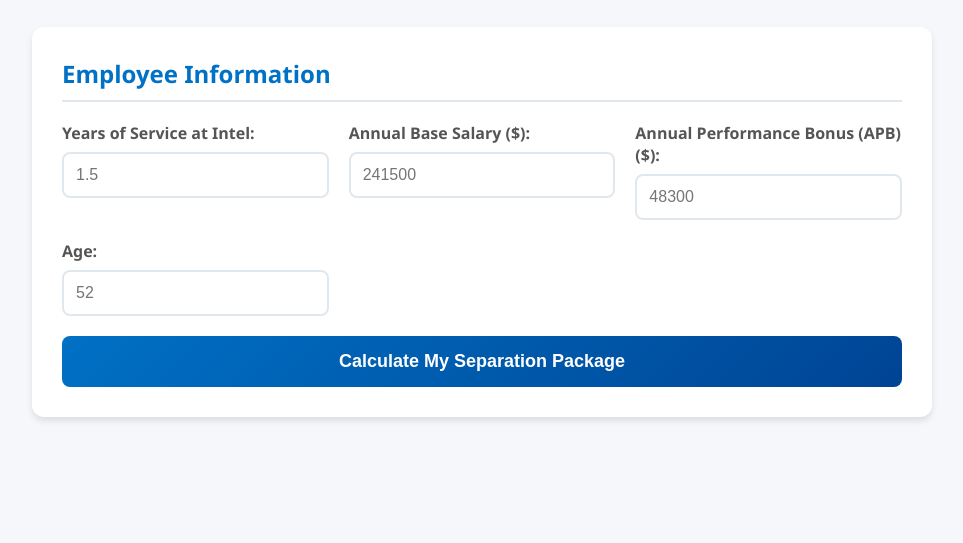
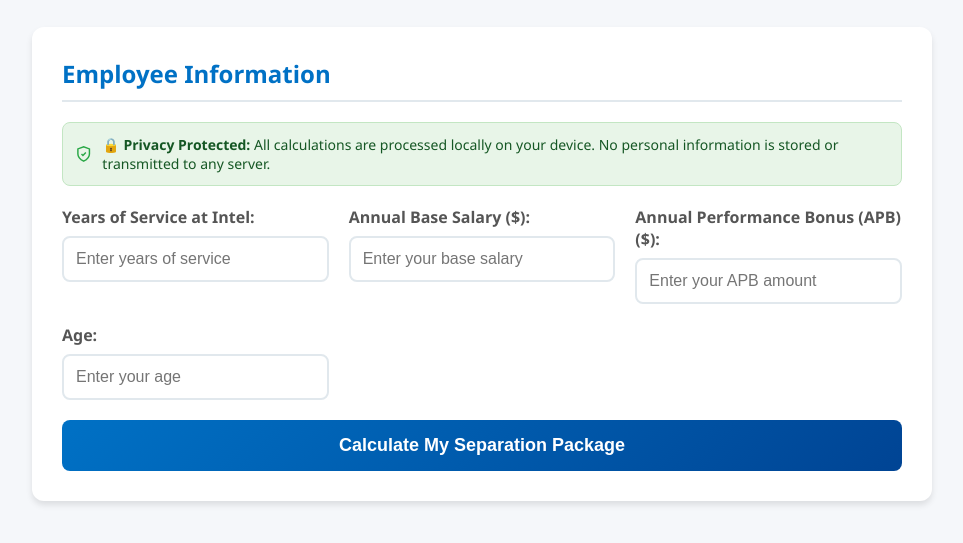
Before and after one commit to davischr2/intel-separation-calculator, a plain HTML site: page index.html in a window 1280 px wide. Shown: the part 165-708 px from the top of the page, without its empty margins (158-1121 px from the left). Drawn offline with Linux system fonts and the light colour scheme.

Commit message:
Update index.html

```diff
--- a/index.html
+++ b/index.html
@@ -223,22 +223,33 @@
 
     <div class="input-section">
         <h2>Employee Information</h2>
+
+        <div style="background: #e8f5e8; border: 1px solid #c3e6c3; border-radius: 8px; padding: 12px; margin-bottom: 20px; display: flex; align-items: center; gap: 10px;">
+            <svg width="20" height="20" viewBox="0 0 24 24" fill="none" stroke="#28a745" stroke-width="2">
+                <path d="M12 22s8-4 8-10V5l-8-3-8 3v7c0 6 8 10 8 10z"></path>
+                <path d="M9 12l2 2 4-4"></path>
+            </svg>
+            <div style="color: #155724; font-size: 14px;">
+                <strong>🔒 Privacy Protected:</strong> All calculations are processed locally on your device. No personal information is stored or transmitted to any server.
+            </div>
+        </div>
+
         <div class="input-group">
             <div class="field">
                 <label for="yearsService">Years of Service at Intel:</label>
-                <input type="number" id="yearsService" min="0" max="50" step="0.1" placeholder="1.5">
+                <input type="number" id="yearsService" min="0" max="50" step="0.1" placeholder="Enter years of service">
             </div>
             <div class="field">
                 <label for="baseSalary">Annual Base Salary ($):</label>
-                <input type="number" id="baseSalary" min="0" step="1000" placeholder="241500">
+                <input type="number" id="baseSalary" min="0" step="1000" placeholder="Enter your base salary">
             </div>
             <div class="field">
                 <label for="apbAmount">Annual Performance Bonus (APB) ($):</label>
-                <input type="number" id="apbAmount" min="0" step="100" placeholder="48300">
+                <input type="number" id="apbAmount" min="0" step="100" placeholder="Enter your APB amount">
             </div>
             <div class="field">
                 <label for="age">Age:</label>
-                <input type="number" id="age" min="18" max="80" placeholder="52">
+                <input type="number" id="age" min="18" max="80" placeholder="Enter your age">
             </div>
         </div>
         <button class="calculate-btn" onclick="calculateSeparation()">Calculate My Separation Package</button>
@@ -304,7 +315,7 @@
             <ul>
                 <li><strong>Sign SARA:</strong> Within 45 days of receipt (required for separation pay and APB)</li>
                 <li><strong>COBRA Enrollment:</strong> Within 60 days after coverage ends (required for Intel-paid premiums)</li>
-                <li><strong>LHH Registration:</strong> Within 90 days of separation (services forfeited if not initiated)</li>
+                <li><strong>LHH Registration:</strong> Within 90 days of separation (services forfeited if not initiated) - Register at <a href="https://register.lhh.com/" target="_blank" style="color: #0071c5; text-decoration: none;">https://register.lhh.com/</a></li>
                 <li><strong>Equipment Return:</strong> By termination date</li>
             </ul>
         </div>
@@ -315,6 +326,7 @@
                 <li><strong>AskHR:</strong> 1-800-238-0486</li>
                 <li><strong>Workforce Transition Services:</strong> workforce.transition.services.gam@intel.com</li>
                 <li><strong>LHH Career Services:</strong> 1-888-224-4120 or careerservices@lhh.com</li>
+                <li><strong>LHH Registration Website:</strong> <a href="https://register.lhh.com/" target="_blank" style="color: #0071c5; text-decoration: none;">https://register.lhh.com/</a></li>
             </ul>
         </div>
     </div>
```
